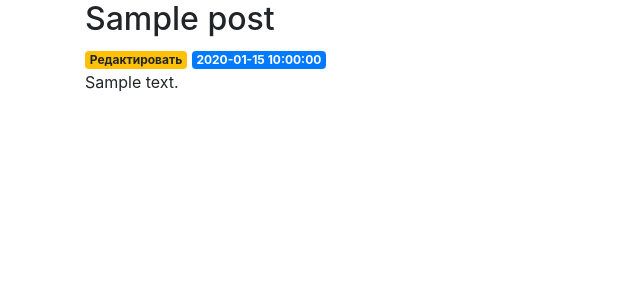
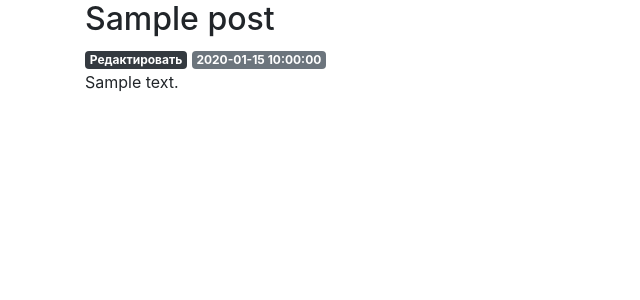
Before and after one commit to monk0ne/flaskblog, a Flask app: page /1 in a window 1280 px wide. Shown: the part 56-356 px from the top of the page, without its empty margins (0-640 px from the left). Run offline with Flask 2, Linux system fonts and the light colour scheme; tables that the repository leaves empty hold one stand-in row (values such as "Sample post"); some libraries are stand-ins or nearby versions.

Commit message:
Update post.html

```diff
--- a/templates/post.html
+++ b/templates/post.html
@@ -3,9 +3,9 @@
 {% block content %}
     <h2>{% block title %} {{ post['title'] }} {% endblock %}</h2>
     <a href="{{ url_for('edit', id=post['id']) }}">
-            <span class="badge badge-warning">Редактировать</span>
+            <span class="badge badge-dark">Редактировать</span>
         </a>
-    <span class="badge badge-primary">{{ post['created'] }}</span>
+    <span class="badge badge-secondary">{{ post['created'] }}</span>
     <p>{{ post['content'] }}</p>
 
 {% endblock %}
```
